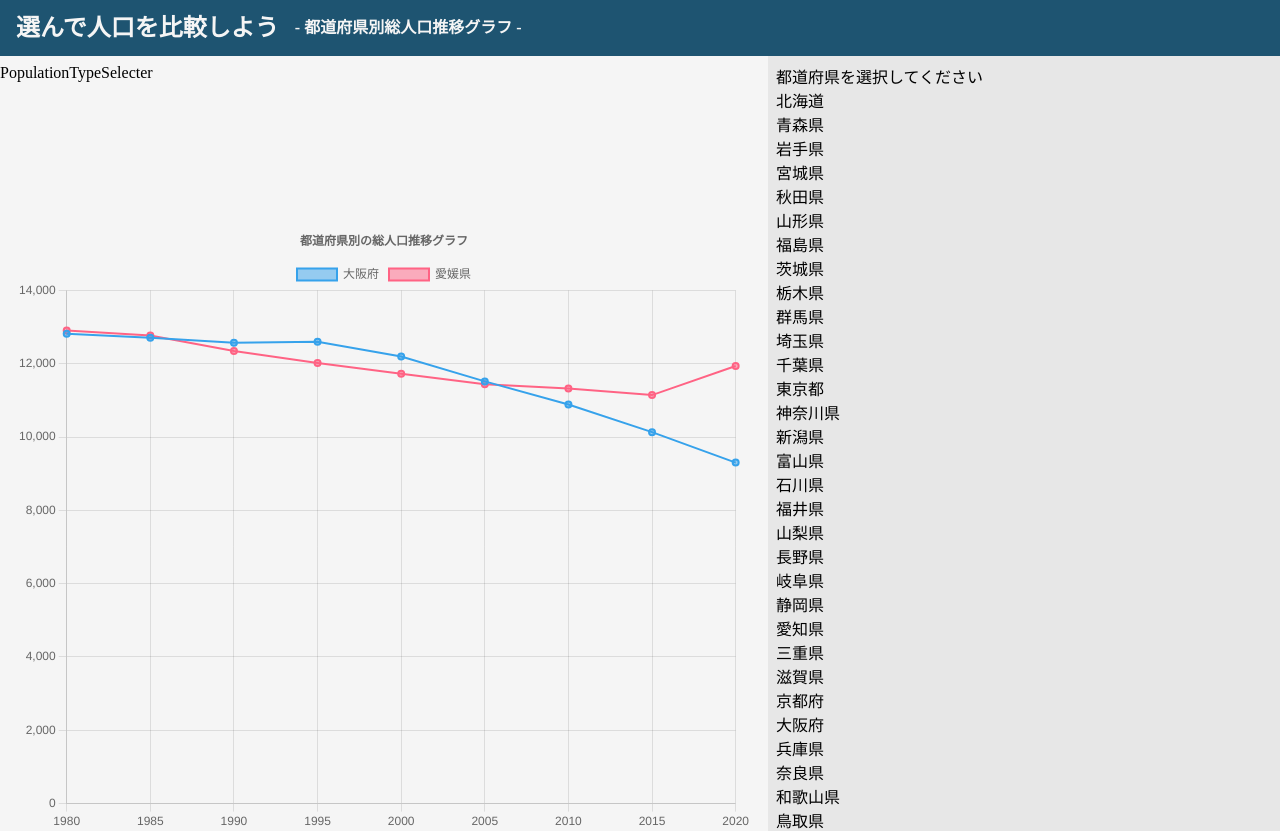
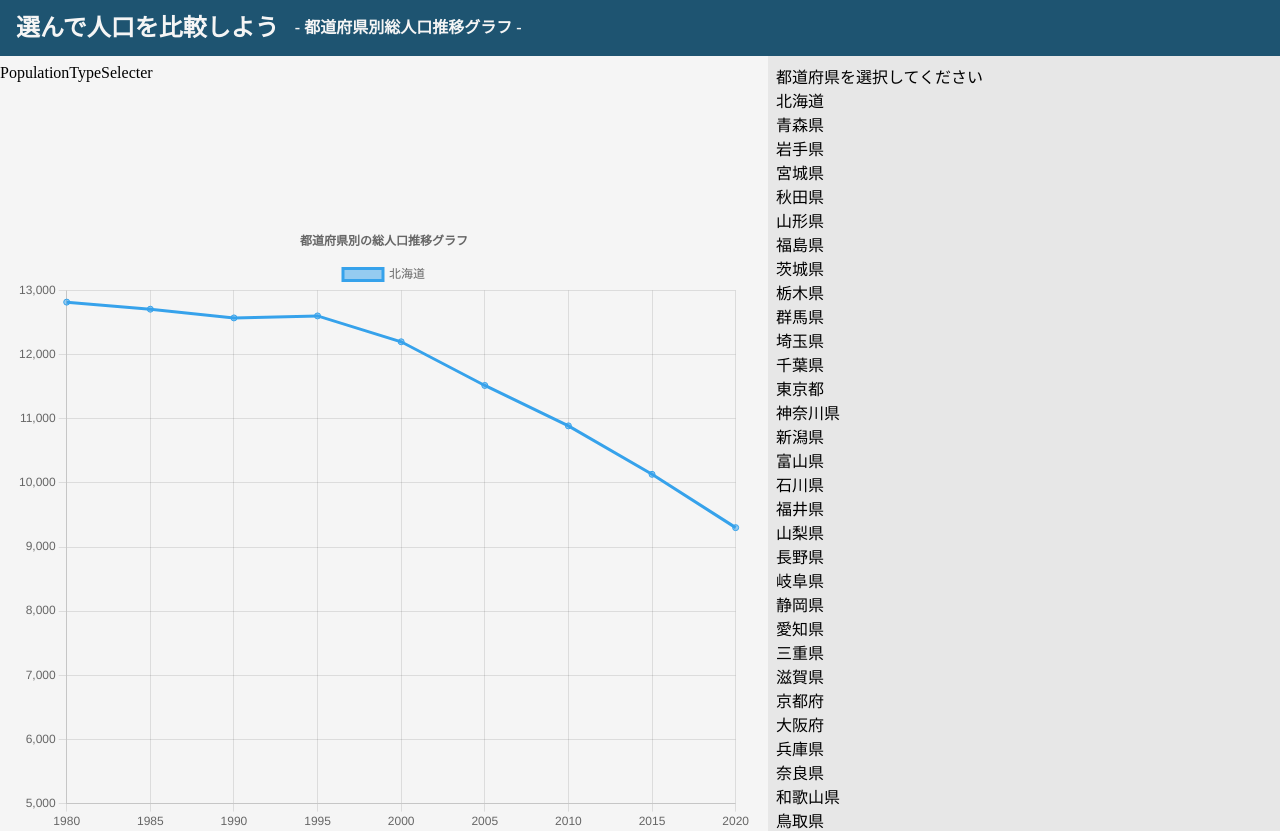
Before and after one commit to YukaChoco/population-graph, a Next.js app: page / in a window 1280 px wide. Shown: the top 831 px of the page. Built offline with nearby package versions, Linux system fonts and the light colour scheme.

Commit message:
populationTypeをpropsに追加しそれを用いて総人口をグラフに反映

```diff
--- a/src/components/GraphSheet.tsx
+++ b/src/components/GraphSheet.tsx
@@ -5,6 +5,7 @@ import Prefecture from '@/types/Prefecture';
 
 interface Props {
   populationGraph: {
+    populationType: number;
     labels: string[];
     prefectures: Prefecture[];
   };
--- a/src/components/PopulationGraph.tsx
+++ b/src/components/PopulationGraph.tsx
@@ -26,6 +26,7 @@ ChartJS.register(
 );
 
 interface Props {
+  populationType: number;
   labels: string[];
   prefectures: Prefecture[];
 }
@@ -45,24 +46,12 @@ export default function PopulationGraph(props: Props) {
     },
   };
 
-  const popultationData = [
-    {
-      label: '大阪府',
-      data: [
-        12817, 12707, 12571, 12602, 12199, 11518, 10888, 10133, 9302, 8431,
-        7610, 6816, 6048, 5324,
-      ],
-      borderWidth: 2,
-    },
-    {
-      label: '愛媛県',
-      data: [
-        12906, 12769, 12346, 12019, 11728, 11442, 11321, 11144, 11936, 1822,
-        1705, 1593, 1513, 1443,
-      ],
-      borderWidth: 2,
-    },
-  ];
+  const popultationData = props.prefectures
+    .filter((prefecture) => prefecture.selected)
+    .map((prefecture) => ({
+      label: prefecture.prefName,
+      data: prefecture.data[props.populationType].data,
+    }));
 
   const graphData = {
     labels: props.labels,
--- a/src/hooks/usePrefectures.ts
+++ b/src/hooks/usePrefectures.ts
@@ -21,7 +21,6 @@ export default function usePrefectures() {
   };
 
   const setPopulation = async (prefCode: number) => {
-    console.log(prefectures);
     if (!prefectures) return;
 
     const newPrefectures = Array.from(prefectures);
@@ -41,7 +40,6 @@ export default function usePrefectures() {
       };
       newPrefectures.splice(prefIndex, 0, newPrefectureData);
       setPrefectures(newPrefectures);
-      console.log(newPrefectures);
     }
   };
 
@@ -104,6 +102,12 @@ export default function usePrefectures() {
     getPrefectureData();
   }, []);
 
+  useEffect(() => {
+    if (prefectures) {
+      handlePrefectureSelected(prefectures[0].prefCode,true);
+    }
+  }, [labels]);
+
   // test setPopulation
   // if (prefectures && prefectures[getPopulationIndex(6)].data.length === 0) {
   //   setPopulation(6);
--- a/src/pages/index.tsx
+++ b/src/pages/index.tsx
@@ -15,6 +15,7 @@ export default function Home() {
         <>
           <GraphSheet
             populationGraph={{
+              populationType: 0,
               labels: labels,
               prefectures: prefectures,
             }}
```
